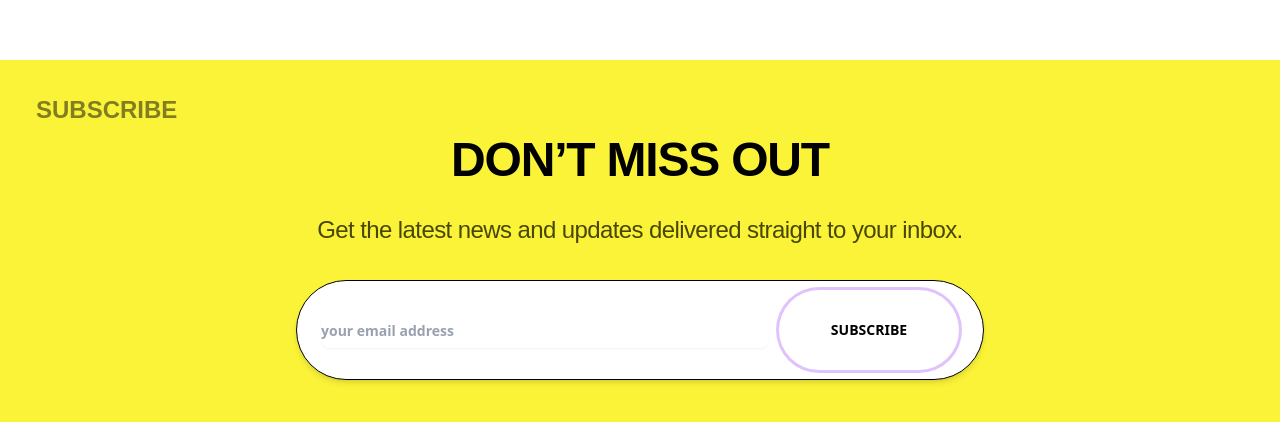
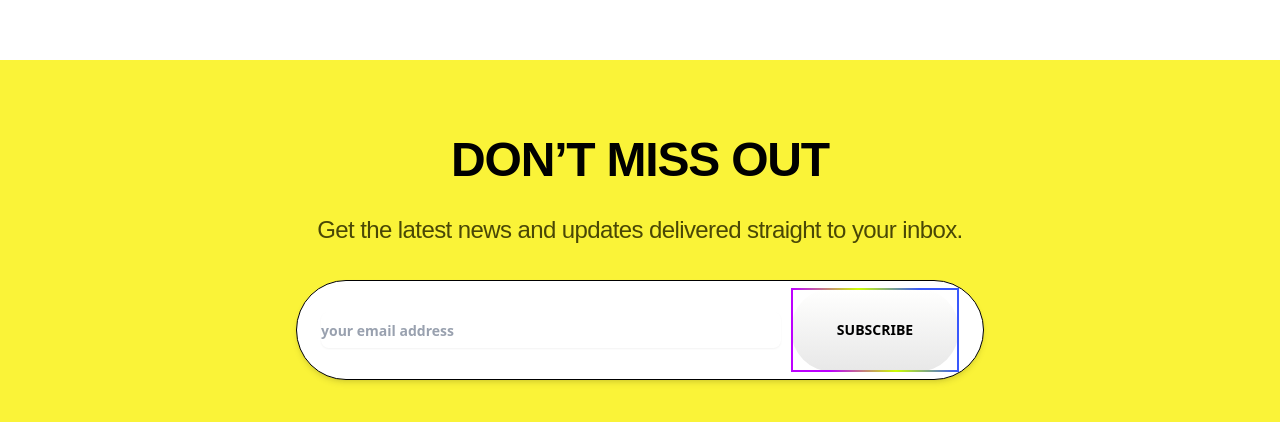
Before and after one commit to john-data-chen/ikg-footer, a React (Vite) app: page / in a window 1280 px wide. Shown: the part 356-778 px from the top of the page. Built offline with nearby package versions, Linux system fonts and the light colour scheme.

Commit message:
feat: enhance subscribe button styling and remove redundant text overlay

```diff
--- a/src/components/Footer.tsx
+++ b/src/components/Footer.tsx
@@ -40,32 +40,24 @@ const Footer: React.FC = () => {
           />
           <Button
             type="submit"
-            className="relative h-[80px] min-w-[180px] rounded-[60px] border-none bg-white font-bold text-black shadow ring-2 ring-transparent ring-offset-2 ring-offset-white transition before:absolute before:inset-0 before:-z-10 before:rounded-[60px] before:bg-gradient-to-r before:from-[#FFF] before:via-[#FFF86A] before:to-[#FFD600] before:opacity-60 hover:ring-2 hover:ring-[#e0c3fc]"
+            className="relative flex h-[84px] min-w-[168px] items-center justify-center gap-2 rounded-[66px] border-2 bg-gradient-to-b from-[#FFFFFE] to-[#E8E8E8] p-2 font-bold text-black shadow-[0_0_0_4px_#FFFFFF26]"
             style={{
-              boxShadow: '0 0 0 3px #e0c3fc, 0 0 8px #fff0'
+              borderImage:
+                'linear-gradient(245.4deg, #3958FC 18.85%, #CCFF00 48.99%, #BD00FF 81.15%) 1',
+              borderWidth: 2
+            }}
+            onMouseOver={(e) => {
+              ;(e.currentTarget as HTMLElement).style.borderImage =
+                'linear-gradient(110.51deg, #3958FC 22.55%, #CCFF00 49.11%, #BD00FF 77.45%) 1'
+            }}
+            onMouseOut={(e) => {
+              ;(e.currentTarget as HTMLElement).style.borderImage =
+                'linear-gradient(245.4deg, #3958FC 18.85%, #CCFF00 48.99%, #BD00FF 81.15%) 1'
             }}
           >
             SUBSCRIBE
           </Button>
         </form>
-        <div
-          style={{
-            width: 203,
-            height: 24,
-            position: 'absolute',
-            top: 38,
-            left: 36,
-            opacity: 0.5,
-            fontFamily: 'Outfit, sans-serif',
-            fontWeight: 800,
-            fontSize: 24,
-            lineHeight: '100%',
-            letterSpacing: '-2%',
-            pointerEvents: 'none'
-          }}
-        >
-          SUBSCRIBE
-        </div>
       </div>
       {/* 下波浪 */}
       <div className="pointer-events-none absolute bottom-0 left-0 h-8 w-full translate-y-full select-none">
```
